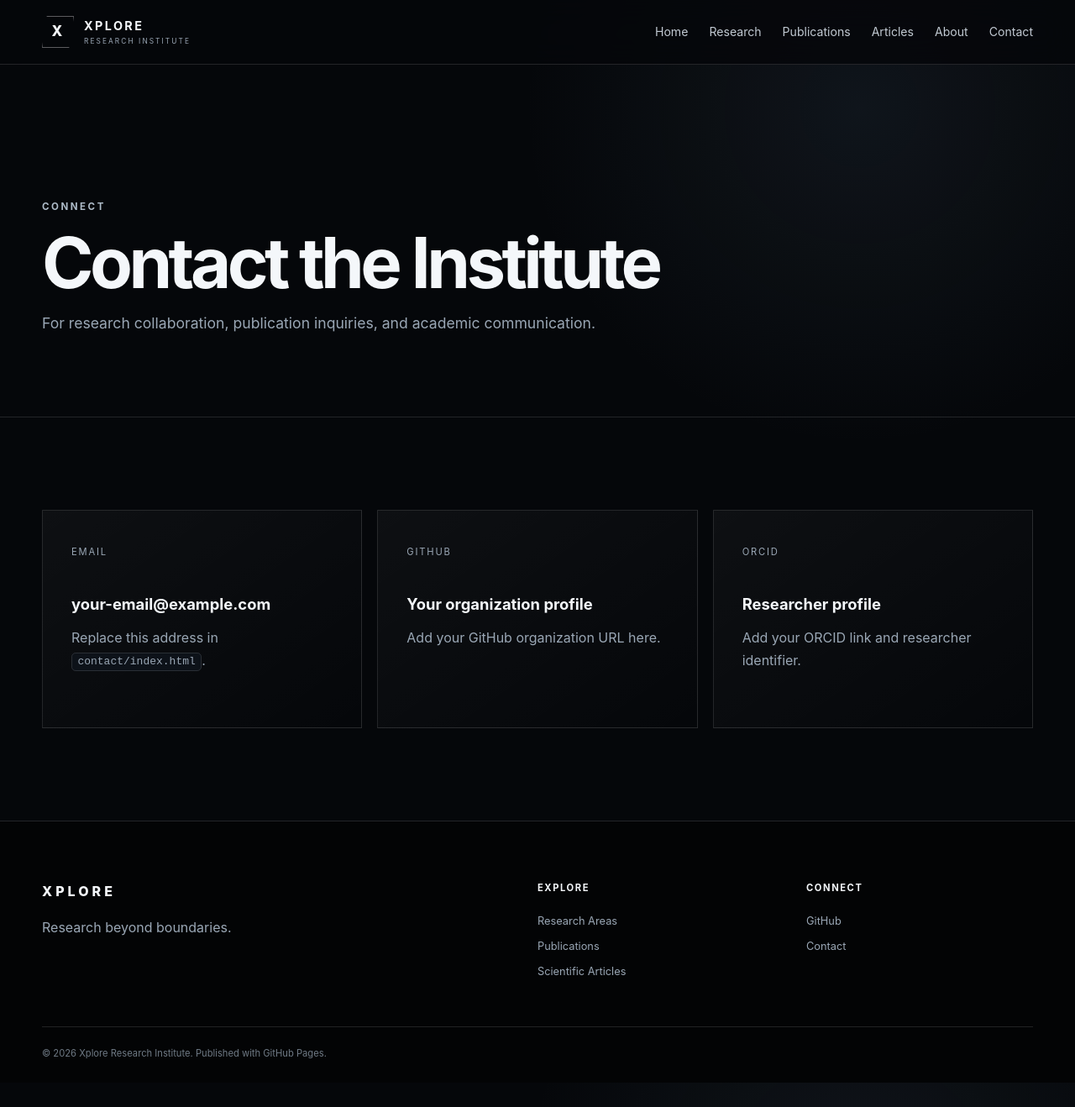
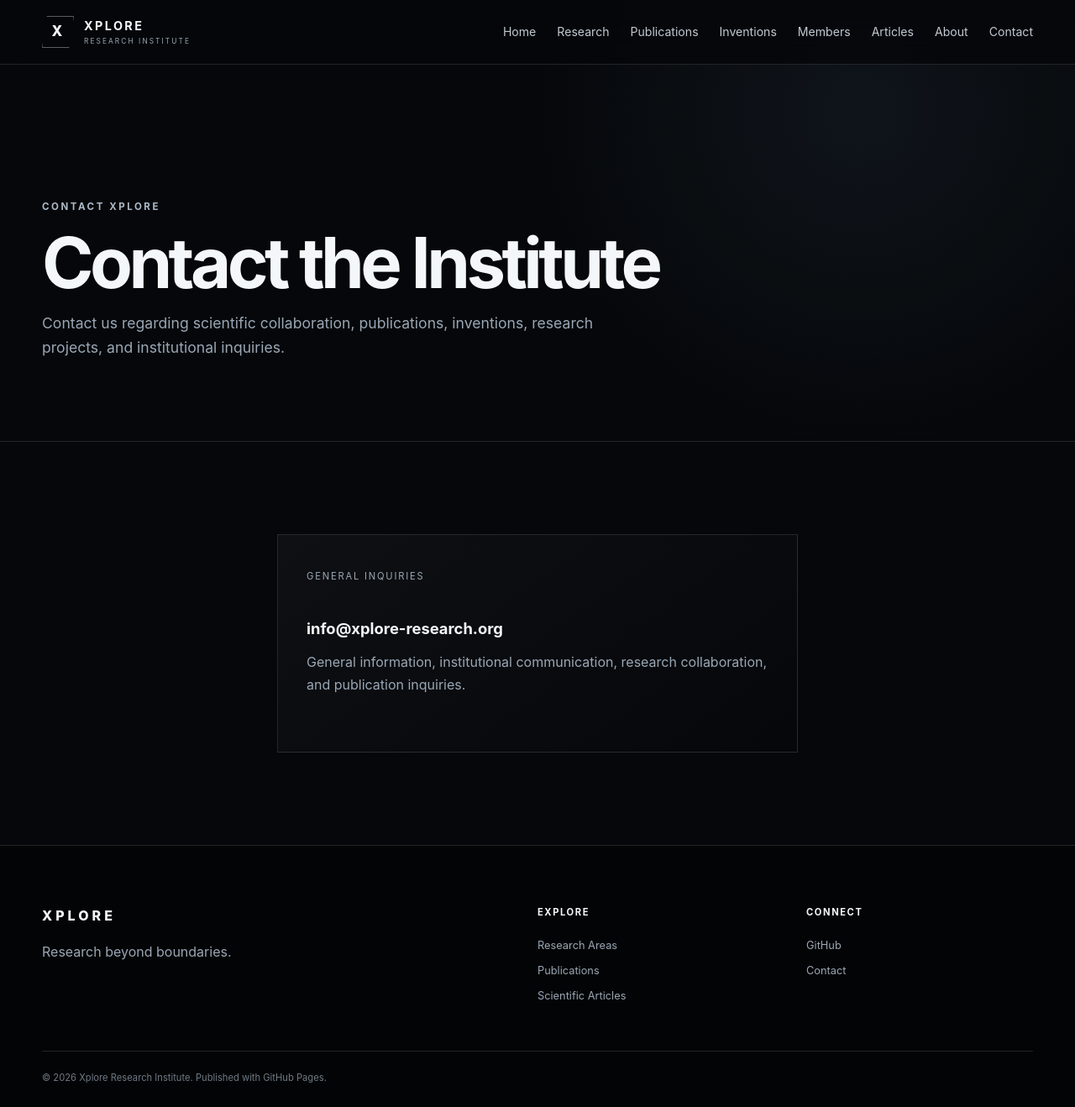
Before and after one commit to Xplore-research-institute/Xplore-research-institute.github.io, a Jekyll site: the page built from contact/index.html, in a window 1280 px wide and 1318 px high. Shown: the whole window at 84% size. Built offline with Jekyll 4.4.1, drawn with Linux system fonts in a browser that asks for light colours.

Commit message:
Add inventions, members and contact sections

```diff
--- a/_includes/header.html
+++ b/_includes/header.html
@@ -14,6 +14,8 @@
       <a href="{{ '/' | relative_url }}">Home</a>
       <a href="{{ '/research/' | relative_url }}">Research</a>
       <a href="{{ '/publications/' | relative_url }}">Publications</a>
+      <a href="{{ '/inventions/' | relative_url }}">Inventions</a>
+      <a href="{{ '/members/' | relative_url }}">Members</a>
       <a href="{{ '/articles/' | relative_url }}">Articles</a>
       <a href="{{ '/about/' | relative_url }}">About</a>
       <a href="{{ '/contact/' | relative_url }}">Contact</a>
--- a/assets/css/style.css
+++ b/assets/css/style.css
@@ -205,3 +205,11 @@ code {
   .footer-grid { grid-template-columns: 1fr; }
   .logo-frame { transform: none; }
 }
+.contact-grid.single-contact {
+  grid-template-columns: minmax(0, 620px);
+  justify-content: center;
+}
+
+.contact-grid.single-contact .contact-card {
+  width: 100%;
+}
--- a/contact/index.html
+++ b/contact/index.html
@@ -1,32 +1,40 @@
 ---
 layout: default
 title: Contact
-description: Contact Xplore Research Institute.
+description: Contact Xplore Research Institute for research collaboration and academic inquiries.
 ---
+
 <section class="page-hero compact">
   <div class="container">
-    <div class="eyebrow">CONNECT</div>
+    <div class="eyebrow">CONTACT XPLORE</div>
     <h1>Contact the Institute</h1>
-    <p>For research collaboration, publication inquiries, and academic communication.</p>
+
+    <p>
+      Contact us regarding scientific collaboration, publications,
+      inventions, research projects, and institutional inquiries.
+    </p>
   </div>
 </section>
 
 <section class="section">
-  <div class="container contact-grid">
-    <div class="contact-card">
-      <span>Email</span>
-      <h2>your-email@example.com</h2>
-      <p>Replace this address in <code>contact/index.html</code>.</p>
-    </div>
-    <div class="contact-card">
-      <span>GitHub</span>
-      <h2>Your organization profile</h2>
-      <p>Add your GitHub organization URL here.</p>
-    </div>
-    <div class="contact-card">
-      <span>ORCID</span>
-      <h2>Researcher profile</h2>
-      <p>Add your ORCID link and researcher identifier.</p>
+  <div class="container">
+    <div class="contact-grid single-contact">
+
+      <article class="contact-card">
+        <span>GENERAL INQUIRIES</span>
+
+        <h2>
+          <a href="mailto:info@xplore-research.org">
+            info@xplore-research.org
+          </a>
+        </h2>
+
+        <p>
+          General information, institutional communication,
+          research collaboration, and publication inquiries.
+        </p>
+      </article>
+
     </div>
   </div>
 </section>
```
Also changed, not shown: inventions/index.html (added, +51 -0 lines), members/members/index.html (added, +59 -0 lines).
